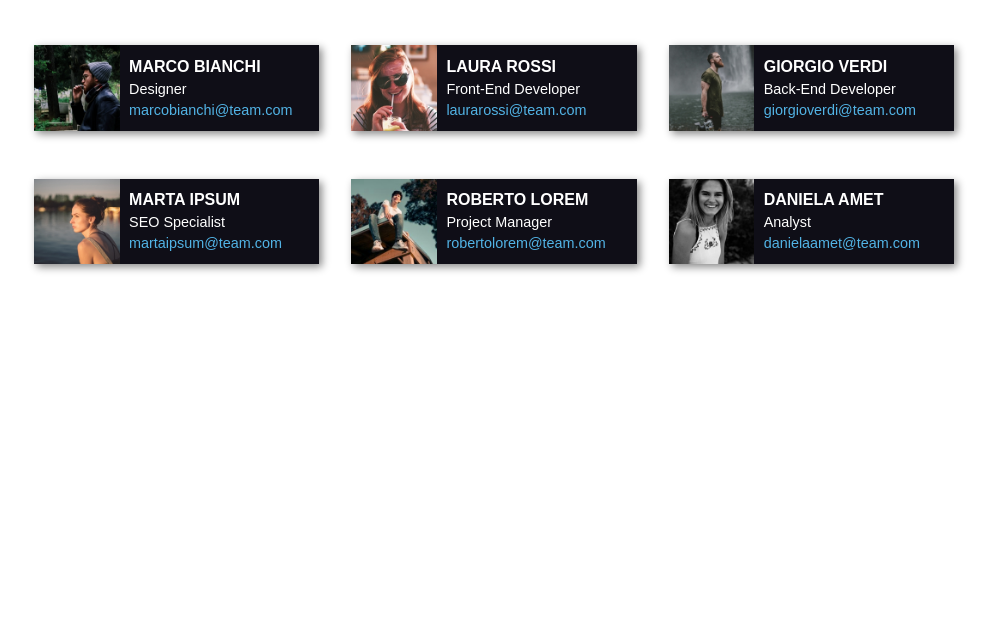
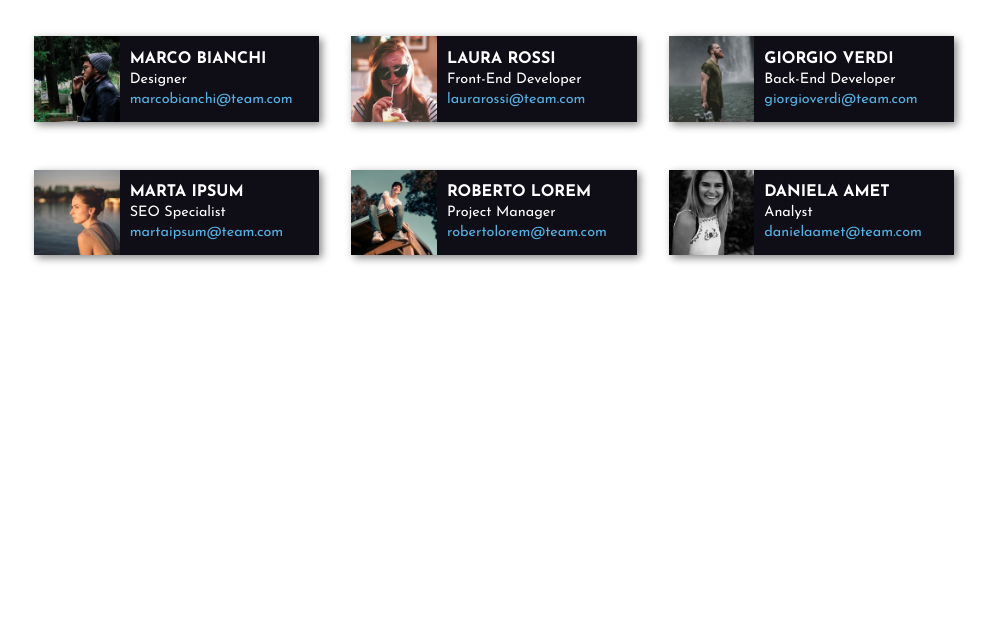
Before and after one commit to gab-che/html-css-float-cards, a plain HTML site: page index.html in a window 1280 px wide. Shown: the part 172-800 px from the top of the page, without its empty margins (146-1139 px from the left). Drawn offline with Linux system fonts and the light colour scheme.

Commit message:
changed font

```diff
--- a/css/style.css
+++ b/css/style.css
@@ -7,7 +7,7 @@
 .main-container{
     width: 920px;
     margin: 3rem auto;
-    font-family: Arial, Helvetica, sans-serif;
+    font-family: 'Josefin Sans', sans-serif;
 }
 
 header{
--- a/index.html
+++ b/index.html
@@ -5,6 +5,9 @@
     <meta http-equiv="X-UA-Compatible" content="IE=edge">
     <meta name="viewport" content="width=device-width, initial-scale=1.0">
     <link rel="stylesheet" href="css/style.css">
+    <link rel="preconnect" href="https://fonts.googleapis.com">
+    <link rel="preconnect" href="https://fonts.gstatic.com" crossorigin>
+    <link href="https://fonts.googleapis.com/css2?family=Josefin+Sans:wght@400;700&display=swap" rel="stylesheet">
     <title>Meet Our Team</title>
 </head>
 <body>
```
